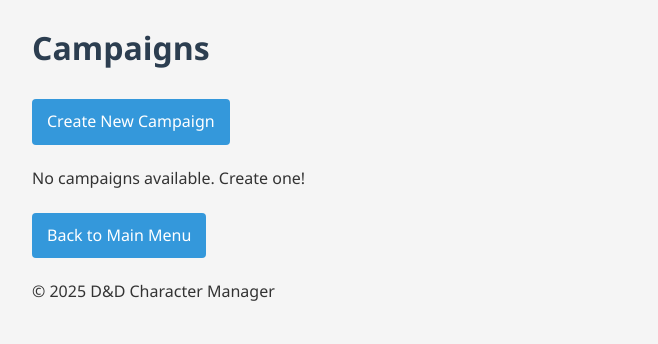
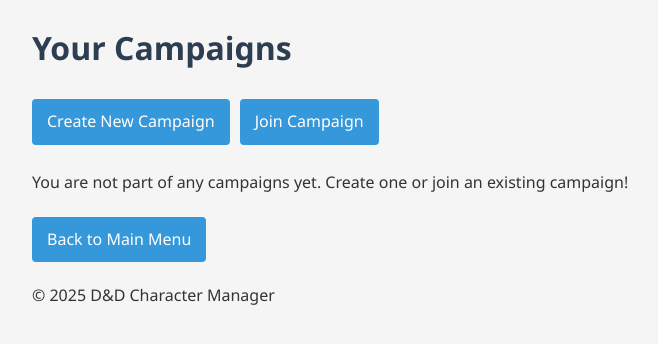
Before and after one commit to Spurgelwurg/DnD_Django, a Django app: page /game/campaign/ in a window 1280 px wide. Shown: the part 217-561 px from the top of the page, without its empty margins (8-666 px from the left). Run offline with Django 5.2, Linux system fonts and the light colour scheme; the visitor is signed in with stand-in values (Sample User, id 1); data that the repository does not hold is empty.

Commit message:
added user joining to campaigns

```diff
--- a/game/campaign_management/views.py
+++ b/game/campaign_management/views.py
@@ -1,18 +1,27 @@
-from pyexpat.errors import messages
-
 from django.shortcuts import render, redirect, get_object_or_404
 from django.views.generic import ListView
 from .models import Campaign, CampaignSession, CampaignCharacter, CampaignPlayer
 from .forms import CampaignForm, CampaignSessionForm, CampaignCharacterForm
-
+from django.contrib import messages
 from django.contrib.auth.decorators import login_required
 from .models import Campaign, CampaignSession, CampaignCharacter, Chapter
 from .forms import CampaignForm, CampaignSessionForm, CampaignCharacterForm, ChapterForm
+from django.contrib.auth.mixins import LoginRequiredMixin
 
 
 @login_required
 def chapter_create(request, campaign_id):
     campaign = get_object_or_404(Campaign, id=campaign_id)
+
+    # Check if user is part of this campaign
+    if not CampaignPlayer.objects.filter(user=request.user, campaign=campaign).exists():
+        messages.error(request, "You don't have access to this campaign.")
+        return redirect('game:campaign_management:campaign_list')
+
+    # Check if user is game master (only GMs should create chapters)
+    if not CampaignPlayer.objects.filter(user=request.user, campaign=campaign, is_game_master=True).exists():
+        messages.error(request, "Only game masters can create chapters.")
+        return redirect('game:campaign_management:campaign_detail', campaign_id=campaign.id)
 
     if request.method == 'POST':
         form = ChapterForm(request.POST)
@@ -37,6 +46,12 @@ def chapter_create(request, campaign_id):
 @login_required
 def chapter_detail(request, campaign_id, chapter_id):
     campaign = get_object_or_404(Campaign, id=campaign_id)
+
+    # Check if user is part of this campaign
+    if not CampaignPlayer.objects.filter(user=request.user, campaign=campaign).exists():
+        messages.error(request, "You don't have access to this campaign.")
+        return redirect('game:campaign_management:campaign_list')
+
     chapter = get_object_or_404(Chapter, id=chapter_id, campaign=campaign)
 
     return render(request, 'game/campaign_management/chapter_detail.html', {
@@ -48,6 +63,17 @@ def chapter_detail(request, campaign_id, chapter_id):
 @login_required
 def chapter_edit(request, campaign_id, chapter_id):
     campaign = get_object_or_404(Campaign, id=campaign_id)
+
+    # Check if user is part of this campaign
+    if not CampaignPlayer.objects.filter(user=request.user, campaign=campaign).exists():
+        messages.error(request, "You don't have access to this campaign.")
+        return redirect('game:campaign_management:campaign_list')
+
+    # Check if user is game master (only GMs should edit chapters)
+    if not CampaignPlayer.objects.filter(user=request.user, campaign=campaign, is_game_master=True).exists():
+        messages.error(request, "Only game masters can edit chapters.")
+        return redirect('game:campaign_management:chapter_detail', campaign_id=campaign.id, chapter_id=chapter_id)
+
     chapter = get_object_or_404(Chapter, id=chapter_id, campaign=campaign)
 
     if request.method == 'POST':
@@ -70,6 +96,17 @@ def chapter_edit(request, campaign_id, chapter_id):
 @login_required
 def chapter_delete(request, campaign_id, chapter_id):
     campaign = get_object_or_404(Campaign, id=campaign_id)
+
+    # Check if user is part of this campaign
+    if not CampaignPlayer.objects.filter(user=request.user, campaign=campaign).exists():
+        messages.error(request, "You don't have access to this campaign.")
+        return redirect('game:campaign_management:campaign_list')
+
+    # Check if user is game master (only GMs should delete chapters)
+    if not CampaignPlayer.objects.filter(user=request.user, campaign=campaign, is_game_master=True).exists():
+        messages.error(request, "Only game masters can delete chapters.")
+        return redirect('game:campaign_management:chapter_detail', campaign_id=campaign.id, chapter_id=chapter_id)
+
     chapter = get_object_or_404(Chapter, id=chapter_id, campaign=campaign)
 
     if request.method == 'POST':
@@ -81,10 +118,14 @@ def chapter_delete(request, campaign_id, chapter_id):
         'chapter': chapter
     })
 
-class CampaignListView(ListView):
+class CampaignListView(LoginRequiredMixin, ListView):
     model = Campaign
     template_name = 'game/campaign_management/campaign_list.html'
     context_object_name = 'campaigns'
+
+    def get_queryset(self):
+        # Only show campaigns the current user is part of
+        return Campaign.objects.filter(players=self.request.user)
 
 @login_required
 def campaign_create(request):
@@ -109,6 +150,7 @@ def campaign_create(request):
         'form': form
     })
 
+@login_required
 def campaign_detail(request, campaign_id):
     campaign = get_object_or_404(Campaign, id=campaign_id)
     # Check if user is part of this campaign
@@ -116,6 +158,7 @@ def campaign_detail(request, campaign_id):
         player = CampaignPlayer.objects.get(user=request.user, campaign=campaign)
         is_game_master = player.is_game_master
     except CampaignPlayer.DoesNotExist:
+        messages.error(request, "You don't have access to this campaign.")
         return redirect('game:campaign_management:campaign_list')
 
     sessions = campaign.sessions.all().order_by('session_number')
@@ -131,8 +174,19 @@ def campaign_detail(request, campaign_id):
     })
 
 
+@login_required
 def campaign_edit(request, campaign_id):
     campaign = get_object_or_404(Campaign, id=campaign_id)
+
+    # Check if user is part of this campaign and is a game master
+    try:
+        player = CampaignPlayer.objects.get(user=request.user, campaign=campaign)
+        if not player.is_game_master:
+            messages.error(request, "Only game masters can edit campaigns.")
+            return redirect('game:campaign_management:campaign_detail', campaign_id=campaign.id)
+    except CampaignPlayer.DoesNotExist:
+        messages.error(request, "You don't have access to this campaign.")
+        return redirect('game:campaign_management:campaign_list')
 
     if request.method == 'POST':
         form = CampaignForm(request.POST, instance=campaign)
@@ -148,8 +202,19 @@ def campaign_edit(request, campaign_id):
     })
 
 
+@login_required
 def campaign_delete(request, campaign_id):
     campaign = get_object_or_404(Campaign, id=campaign_id)
+
+    # Check if user is part of this campaign and is a game master
+    try:
+        player = CampaignPlayer.objects.get(user=request.user, campaign=campaign)
+        if not player.is_game_master:
+            messages.error(request, "Only game masters can delete campaigns.")
+            return redirect('game:campaign_management:campaign_detail', campaign_id=campaign.id)
+    except CampaignPlayer.DoesNotExist:
+        messages.error(request, "You don't have access to this campaign.")
+        return redirect('game:campaign_management:campaign_list')
 
     if request.method == 'POST':
         campaign.delete()
@@ -188,9 +253,14 @@ def campaign_join(request):
 def manage_players(request, campaign_id):
     campaign = get_object_or_404(Campaign, id=campaign_id)
     # Check if user is game master
-    if not CampaignPlayer.objects.filter(user=request.user, campaign=campaign, is_game_master=True).exists():
-        messages.error(request, "Only the game master can manage players")
-        return redirect('game:campaign_management:campaign_detail', campaign_id=campaign.id)
+    try:
+        player = CampaignPlayer.objects.get(user=request.user, campaign=campaign)
+        if not player.is_game_master:
+            messages.error(request, "Only the game master can manage players")
+            return redirect('game:campaign_management:campaign_detail', campaign_id=campaign.id)
+    except CampaignPlayer.DoesNotExist:
+        messages.error(request, "You don't have access to this campaign.")
+        return redirect('game:campaign_management:campaign_list')
 
     players = CampaignPlayer.objects.filter(campaign=campaign)
 
@@ -212,7 +282,12 @@ def manage_players(request, campaign_id):
 @login_required
 def leave_campaign(request, campaign_id):
     campaign = get_object_or_404(Campaign, id=campaign_id)
-    player = get_object_or_404(CampaignPlayer, user=request.user, campaign=campaign)
+
+    try:
+        player = get_object_or_404(CampaignPlayer, user=request.user, campaign=campaign)
+    except CampaignPlayer.DoesNotExist:
+        messages.error(request, "You're not part of this campaign.")
+        return redirect('game:campaign_management:campaign_list')
 
     # Don't allow the game master to leave
     if player.is_game_master:
--- a/game/templates/game/campaign_management/campaign_list.html
+++ b/game/templates/game/campaign_management/campaign_list.html
@@ -1,9 +1,12 @@
 {% extends 'game/base_menu.html' %}
 
 {% block content %}
-<h1>Campaigns</h1>
+<h1>Your Campaigns</h1>
 
-<a href="{% url 'game:campaign_management:campaign_create' %}" class="button">Create New Campaign</a>
+<div class="action-buttons">
+    <a href="{% url 'game:campaign_management:campaign_create' %}" class="button">Create New Campaign</a>
+    <a href="{% url 'game:campaign_management:campaign_join' %}" class="button">Join Campaign</a>
+</div>
 
 {% if campaigns %}
     <ul class="campaign-list">
@@ -13,11 +16,16 @@
                     {{ campaign.name }}
                     {% if campaign.is_active %}<span class="active-badge">Active</span>{% endif %}
                 </a>
+                {% for player in campaign.campaignplayer_set.all %}
+                    {% if player.user == request.user and player.is_game_master %}
+                        <span class="gm-badge">GM</span>
+                    {% endif %}
+                {% endfor %}
             </li>
         {% endfor %}
     </ul>
 {% else %}
-    <p>No campaigns available. Create one!</p>
+    <p>You are not part of any campaigns yet. Create one or join an existing campaign!</p>
 {% endif %}
 
 <a href="{% url 'game:index' %}" class="button">Back to Main Menu</a>
@@ -33,5 +41,20 @@
         margin-left: 8px;
         font-size: 0.8em;
     }
+
+    .gm-badge {
+        background-color: #e74c3c;
+        color: white;
+        padding: 2px 6px;
+        border-radius: 3px;
+        margin-left: 8px;
+        font-size: 0.8em;
+    }
+
+    .action-buttons {
+        display: flex;
+        gap: 10px;
+        margin-bottom: 20px;
+    }
 </style>
 {% endblock %}
```
Also changed, not shown: game/campaign_management/permissions.py (added, +61 -0 lines).
